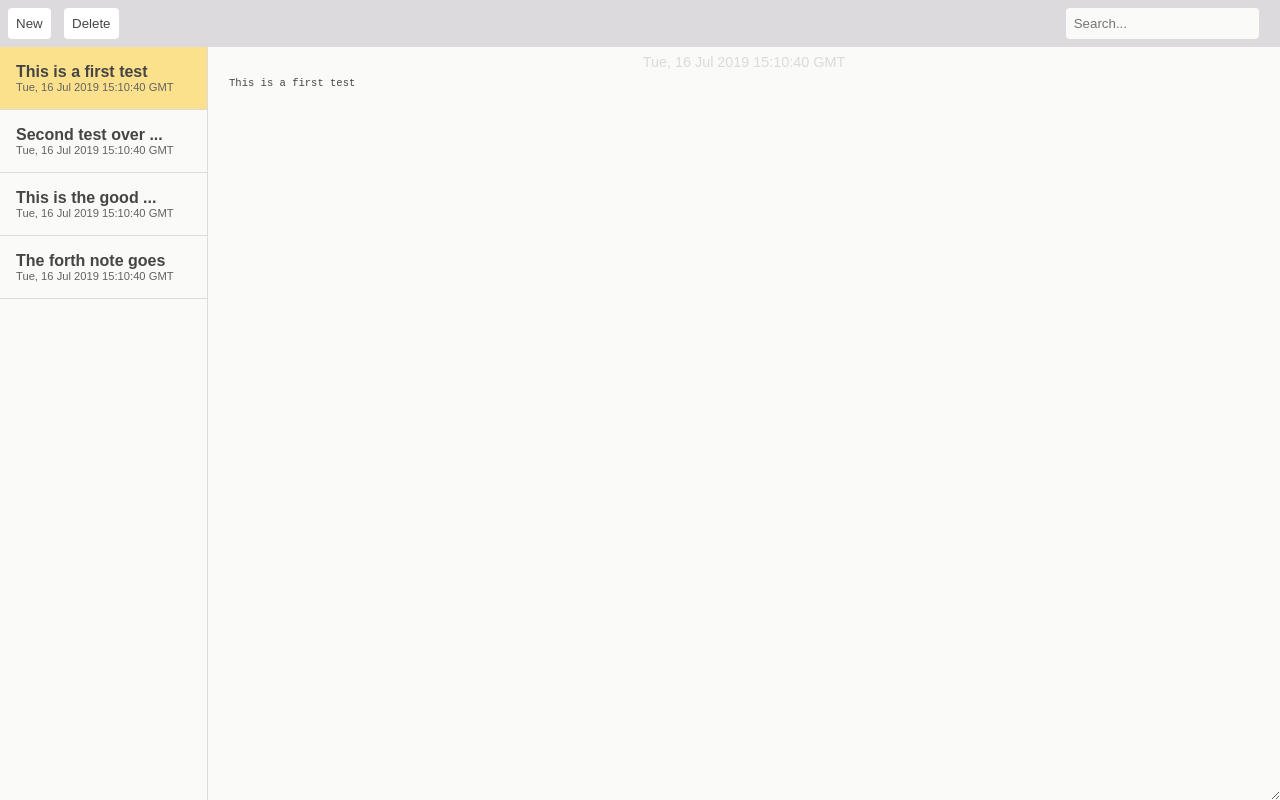
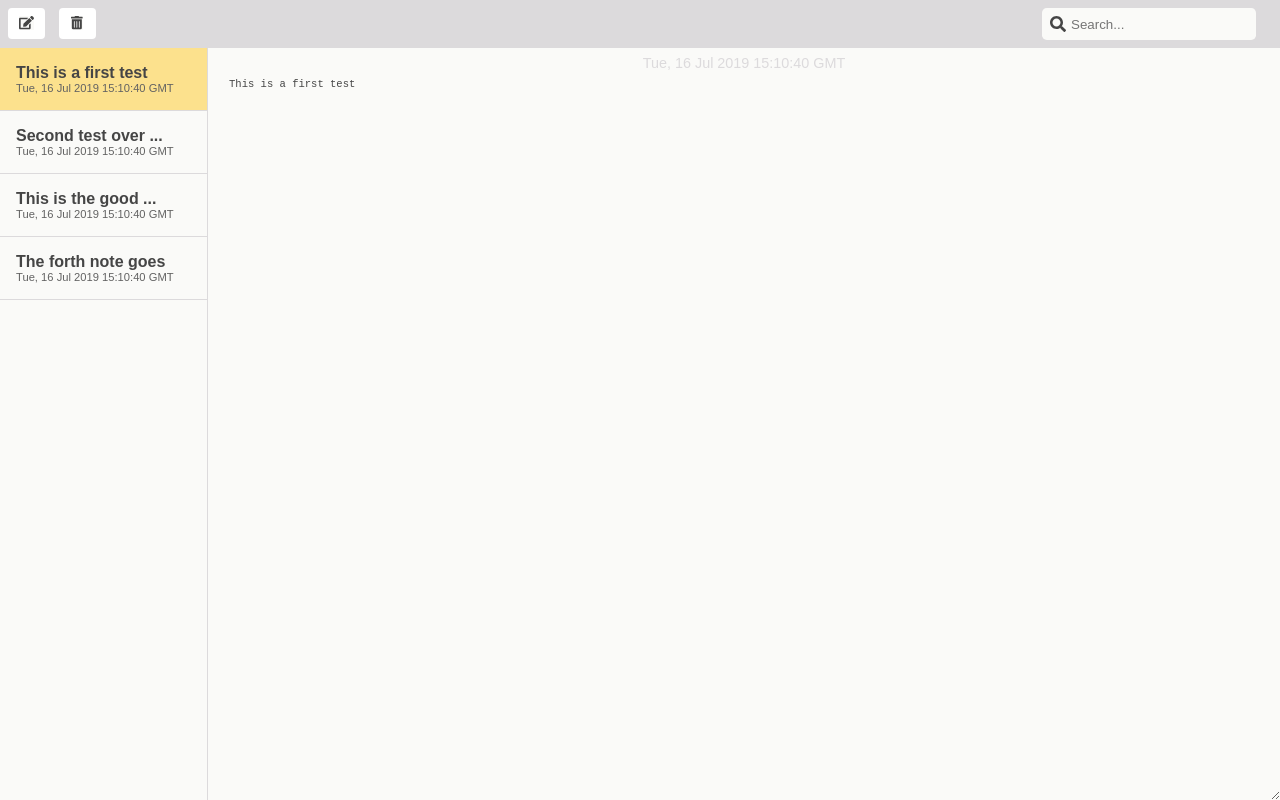
Before and after one commit to tryshank/another-react-notes-app, a React (Create React App) app: page / in a window 1280 px wide. Built offline with nearby package versions, Linux system fonts and the light colour scheme.

Commit message:
Icons were added to the actions and few styles were updated

```diff
--- a/package.json
+++ b/package.json
@@ -27,5 +27,10 @@
       "last 1 firefox version",
       "last 1 safari version"
     ]
+  },
+  "devDependencies": {
+    "@fortawesome/fontawesome-svg-core": "^1.2.19",
+    "@fortawesome/free-solid-svg-icons": "^5.9.0",
+    "@fortawesome/react-fontawesome": "^0.1.4"
   }
 }
--- a/src/components/App.css
+++ b/src/components/App.css
@@ -67,6 +67,7 @@
   background-color: #DCDADC;
 }
 .toolbar-button {
+  width: 2.8em;
   background-color: #FFFFFF;
 }
 .toolbar-button, .toolbar-search {
@@ -75,8 +76,13 @@
   margin-right: 1em;
 }
 .toolbar-button:active {
-  background-color: #AAAAAA;
+  background-color: #F7F7F7;
 }
 .toolbar-search {
   float: right;
+  display: flex;
+  justify-content: space-around;
 }
+.toolbar-search-icon {
+  margin-right: 0.3em;
+}
--- a/src/components/App.js
+++ b/src/components/App.js
@@ -17,6 +17,7 @@
   const [selectedNoteId, setSelectedNoteId] = useState(1);
   const [notes, setNotes] = useState(state.notes);
   const [searchText, setSearchText] = useState("");
+
 
   const handleClickNote = id => {
     setSelectedNoteId(id);
--- a/src/components/Toolbar/Toolbar.js
+++ b/src/components/Toolbar/Toolbar.js
@@ -1,4 +1,5 @@
 import React from "react";
+import { FontAwesomeIcon } from "@fortawesome/react-fontawesome";
 
 const Toolbar = props => {
   const handleInput = event => {
@@ -8,17 +9,15 @@
   return (
     <div className="toolbar">
       <button className="toolbar-button" onClick={props.onNewNote}>
-        New
+        <FontAwesomeIcon icon="edit" />
       </button>
       <button className="toolbar-button" onClick={props.onDeleteNote}>
-        Delete
+        <FontAwesomeIcon icon="trash-alt" />
       </button>
-      <input
-        className="toolbar-search"
-        type="text"
-        placeholder="Search..."
-        onInput={handleInput}
-      />
+      <div className="toolbar-search">
+        <FontAwesomeIcon className="toolbar-search-icon" icon="search" />
+        <input type="text" placeholder="Search..." onInput={handleInput} />
+      </div>
     </div>
   );
 };
--- a/src/index.js
+++ b/src/index.js
@@ -1,9 +1,15 @@
 import React from "react";
 import ReactDOM from "react-dom";
+import { library } from '@fortawesome/fontawesome-svg-core';
+import { faEdit, faTrashAlt, faSearch } from '@fortawesome/free-solid-svg-icons';
 import "./index.css";
 import App from "./components/App";
 import * as serviceWorker from "./serviceWorker";
 
+library.add(faEdit);
+library.add(faTrashAlt);
+library.add(faSearch);
+
 ReactDOM.render(<App />, document.getElementById("root"));
 
 serviceWorker.unregister();
```
